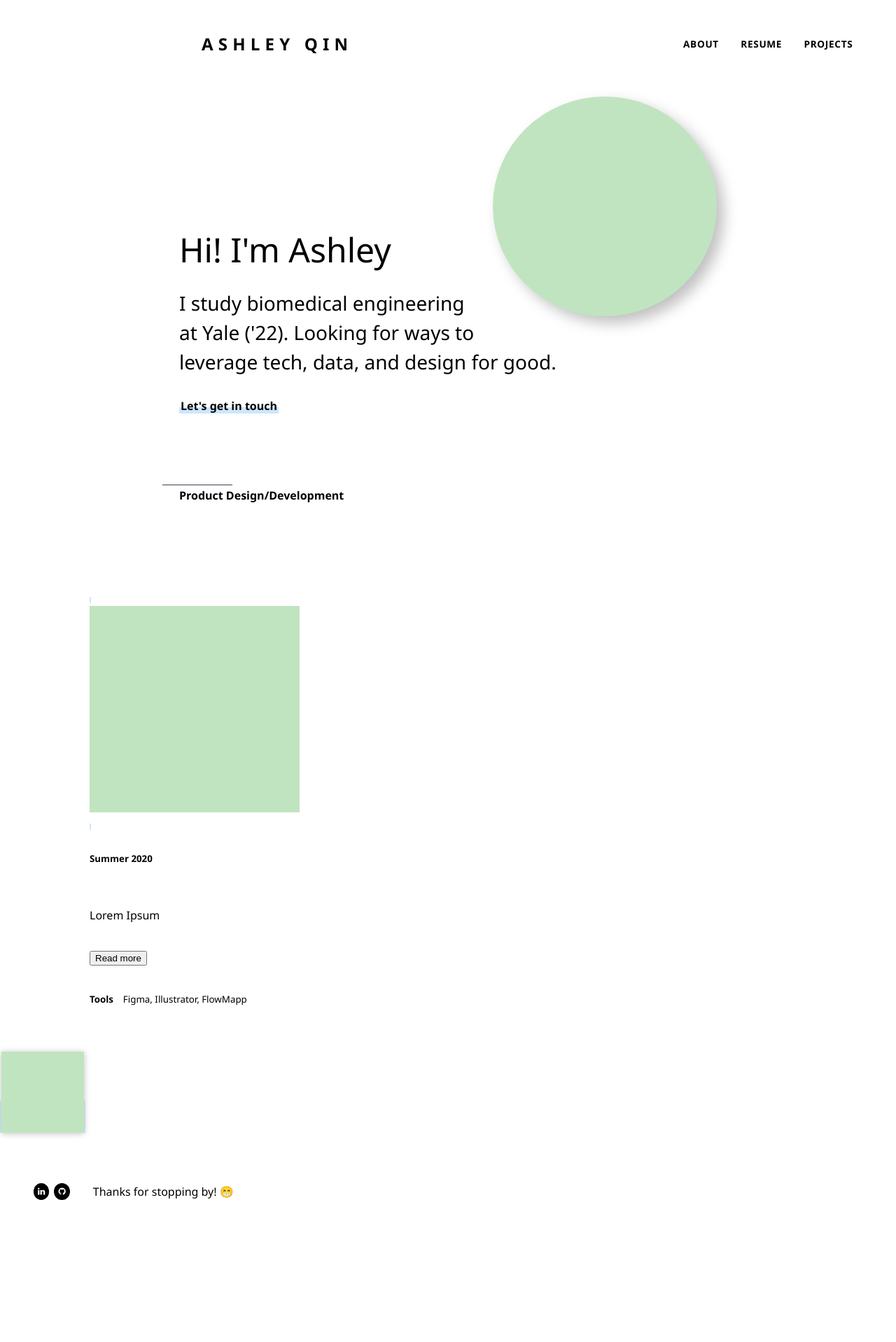
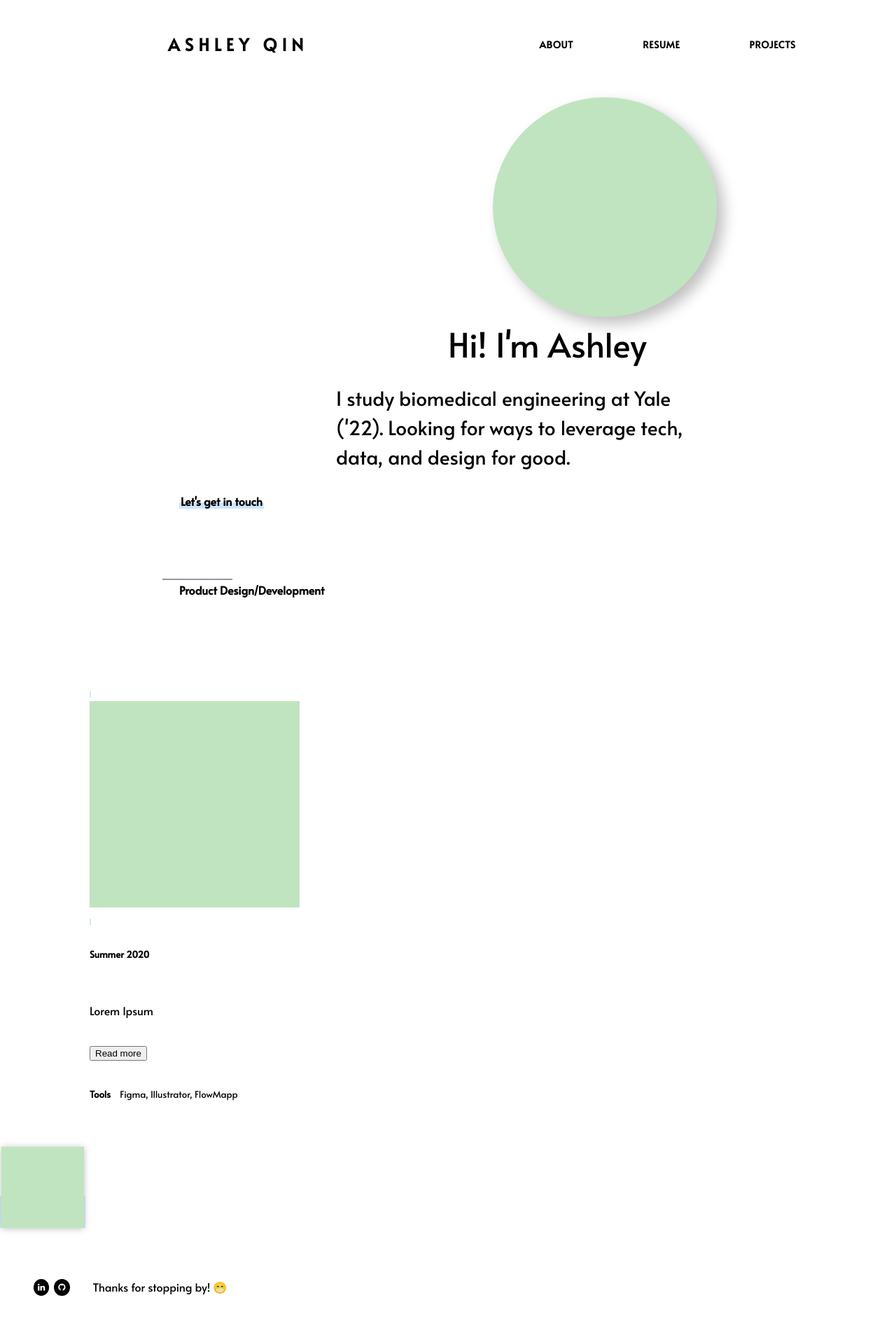
Before and after one commit to ashleyyqin/ashleyyqin.github.io, a Jekyll site: the page built from index.html, in a window 1280 px wide. Shown: the whole page at 70% size. Built offline with Jekyll 4.4.1, drawn with Linux system fonts in a browser that asks for light colours; before the commit the page ends 1783 px from its top, so only the background shows below that.

Commit message:
new font

```diff
--- a/_layouts/default.html
+++ b/_layouts/default.html
@@ -2,7 +2,7 @@
 <html>
     <head>
         <meta charset="utf-8">
-        <title>Ashley Qin</title>
+        <title>ashley qin</title>
         <script src="https://ajax.googleapis.com/ajax/libs/jquery/3.4.1/jquery.min.js"></script>
         <script src="main.js" type="text/javascript"></script>
         <link href="/styles/main.css" rel="stylesheet">
@@ -13,7 +13,7 @@
     <body>
         <header>
             <div id="siteTitle">
-                <a href="/">Ashley Qin</a>
+                <a href="/">ashley qin</a>
             </div>
 
             <nav>
--- a/styles/main.css
+++ b/styles/main.css
@@ -9,7 +9,7 @@
 /* MAIN STYLES */
 
 body {
-    font-family: 'IBM Plex Sans', 'Segoe UI', 'Helvetiva Neue', 'Arial', sans-serif;
+    font-family: 'Alata', 'Arial', sans-serif;
     padding: 0;
     margin: 0;
     line-height: 1.85em;
@@ -153,7 +153,7 @@ header a:hover {
     z-index: 2000;
     font-size: 150%;
     letter-spacing: .3em;
-    margin-left: 10em;
+    margin-left: 8em;
 }
 
 nav {
@@ -164,7 +164,8 @@ nav {
 nav a {
     font-size: 85%;
     letter-spacing: 0.05em;
-    margin: 1em;
+    /*margin: 1em;*/
+    margin-right: 7em;
 }
 
 footer {
@@ -470,11 +471,13 @@ main {
 .home-title {
     font-size: 300%;
     margin-bottom: 1em;
+    margin-left: 8em;
 }
 
 .home-subtitle {
     margin-top: 1em;
     margin-bottom: 1em;
+    margin-left: 8em;
     display: block;
     font-weight: 400;
     font-size: 175%;
```
